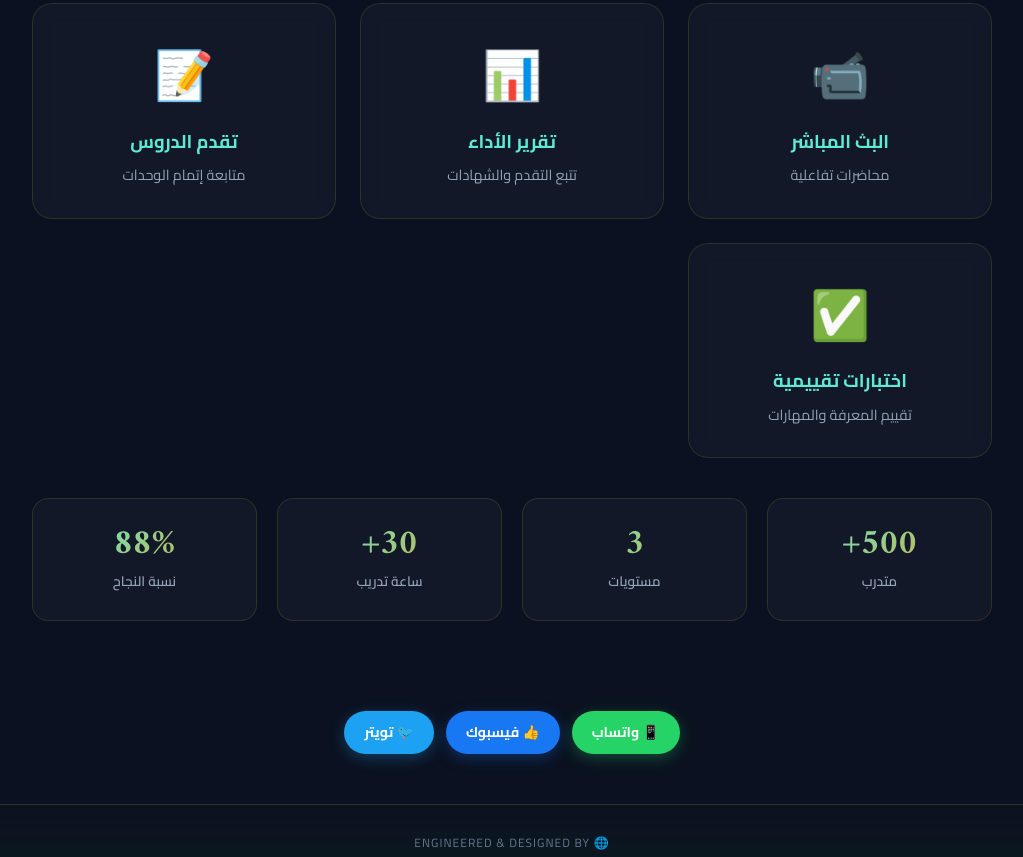
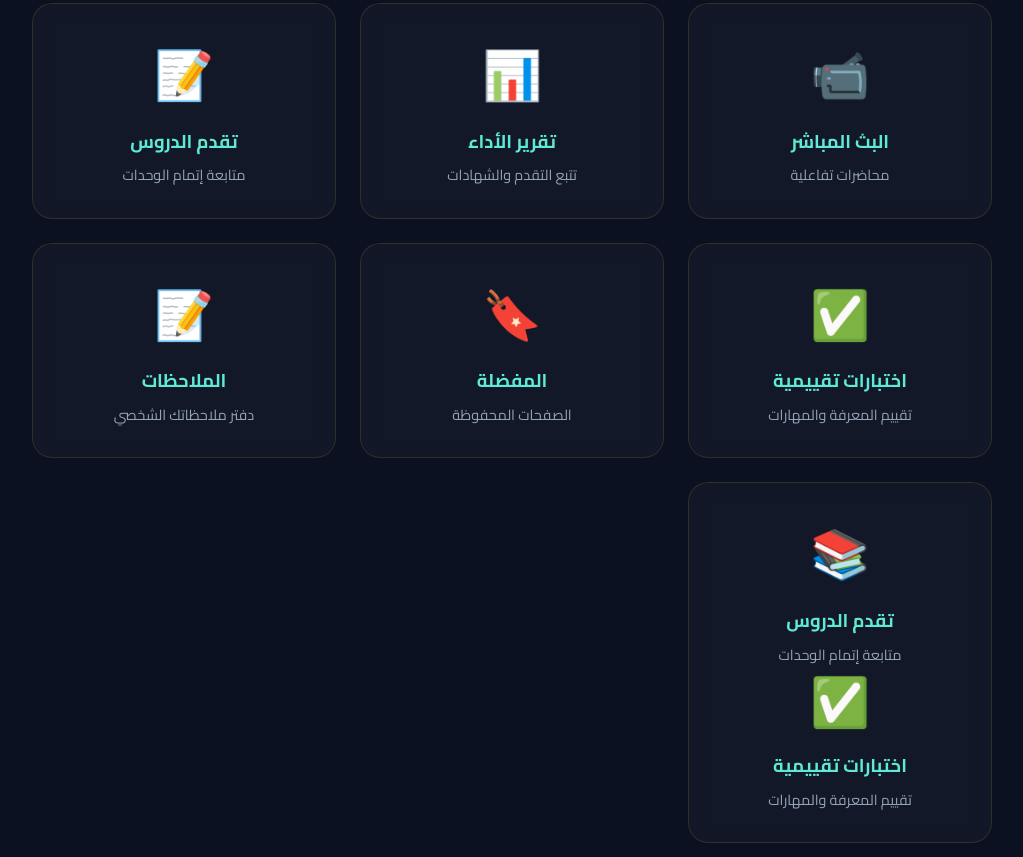
Before and after one commit to kaidngat4-droid/imci-yemen-platform, a website: page index.html in a window 1280 px wide. Shown: the part 773-1630 px from the top of the page, without its empty margins (128-1151 px from the left). Drawn offline with Linux system fonts and the light colour scheme.

Commit message:
📦 نقل المفضلة والملاحظات للصفحة الرئيسية

```diff
--- a/index.html
+++ b/index.html
@@ -490,6 +490,24 @@
                 <h3>اختبارات تقييمية</h3>
                 <p>تقييم المعرفة والمهارات</p>
             </a>
+            <a href="bookmarks.html" class="card animate-on-scroll" aria-label="المفضلة - الصفحات المحفوظة">
+                <span class="icon" aria-hidden="true">🔖</span>
+                <h3>المفضلة</h3>
+                <p>الصفحات المحفوظة</p>
+            </a>
+            <a href="notes.html" class="card animate-on-scroll" aria-label="الملاحظات - دفتر الملاحظات">
+                <span class="icon" aria-hidden="true">📝</span>
+                <h3>الملاحظات</h3>
+                <p>دفتر ملاحظاتك الشخصي</p>
+            </a>
+            <a href="progress.html" class="card animate-on-scroll" aria-label="تقدم الدروس - متابعة الإتمام">
+                <span class="icon" aria-hidden="true">📚</span>
+                <h3>تقدم الدروس</h3>
+                <p>متابعة إتمام الوحدات
+                <span class="icon" aria-hidden="true">✅</span>
+                <h3>اختبارات تقييمية</h3>
+                <p>تقييم المعرفة والمهارات</p>
+            </a>
         </section>
 
         <section class="stats" aria-label="إحصائيات المنصة">
@@ -519,7 +537,7 @@
         <a href="decision-tree.html" title="شجرة القرارات">🌳</a>
         <a href="protocol.html" title="البروتوكولات">📋</a>
         <a href="quiz.html" title="اختبارات" class="gold">✅</a>
-        <a href="bookmarks.html" title="المفضلة" style="background:#f59e0b;color:#fff;">🔖</a>
+
         <a href="#" onclick="toggleFocus();return false;" title="وضع التركيز" style="background:#7c3aed;color:#fff;">📖</a>
     </nav>
 
```
